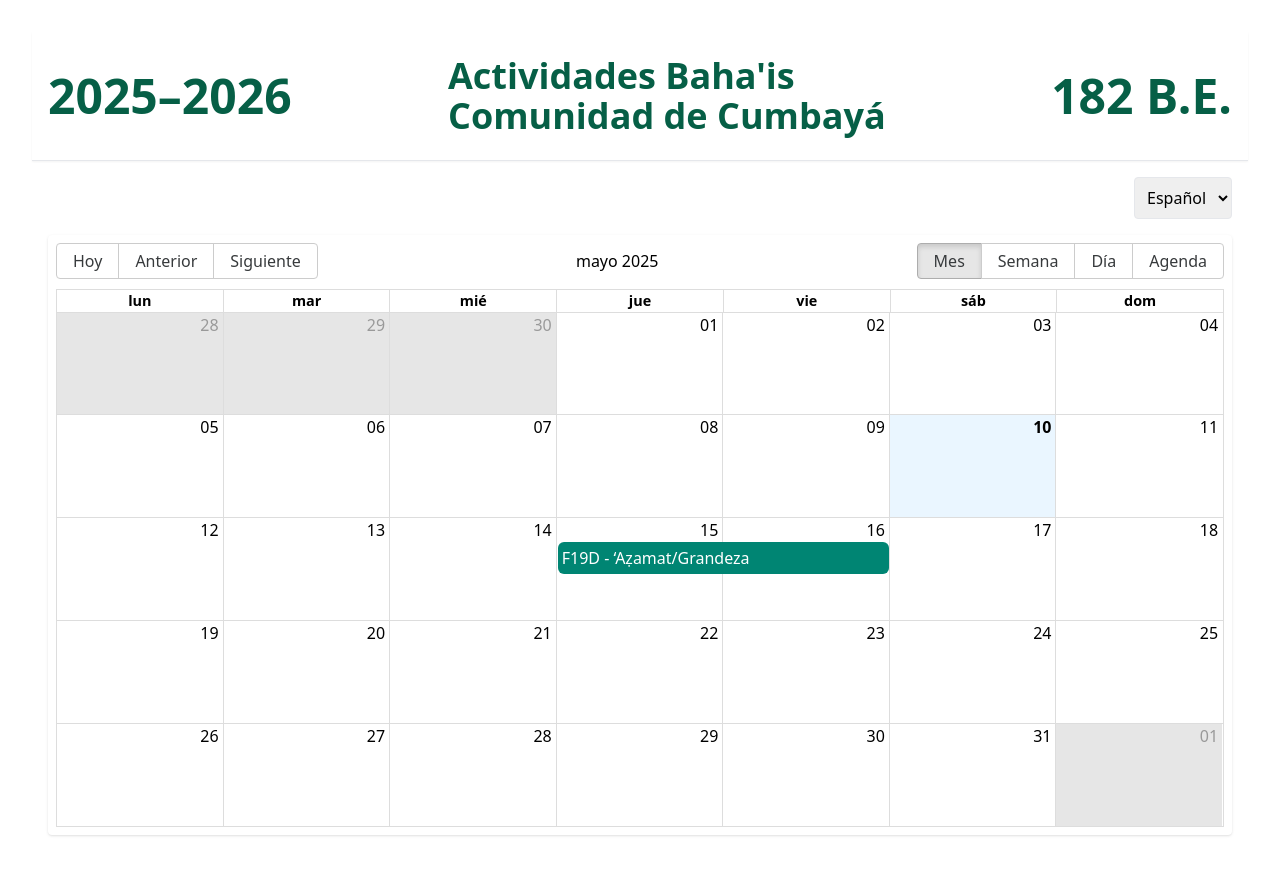
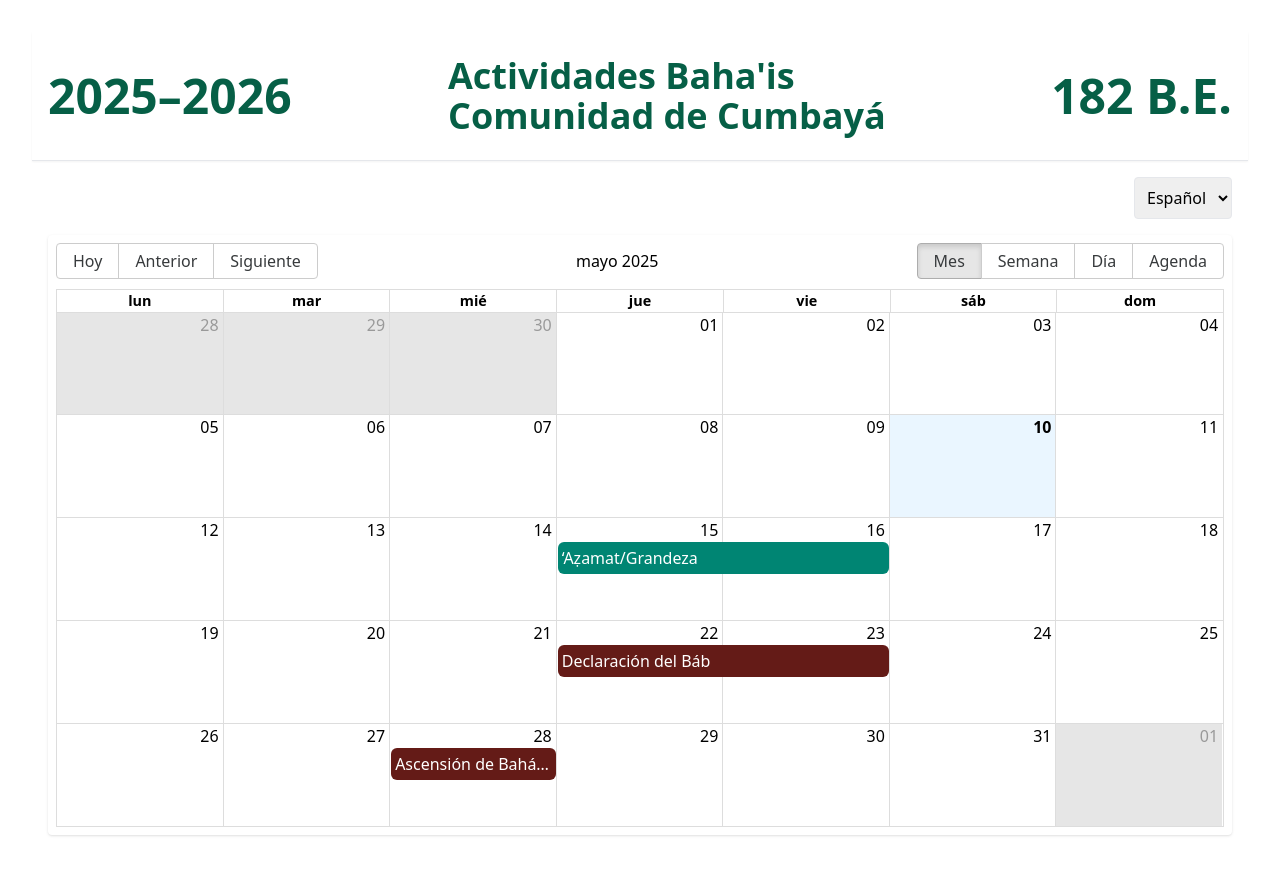
Before and after one commit to darvinnueza/cumbahai, a React (Vite) app in the folder bahai-calendar/: page / in a window 1280 px wide. Shown: the top 874 px of the page. Built offline with nearby package versions, Linux system fonts and the light colour scheme.

Commit message:
commit
commit

```diff
--- a/bahai-calendar/src/components/Calendar.tsx
+++ b/bahai-calendar/src/components/Calendar.tsx
@@ -61,7 +61,7 @@ const CustomCalendar: React.FC = () => {
 
     const events = [
         {
-            title: "F19D - Bahá/Esplendor",
+            title: "Bahá/Esplendor",
             description: "Fiesta de 19 Días - Bahá/Esplendor",
             host: {
                 name: "Ahourayan Roya",
@@ -80,7 +80,7 @@ const CustomCalendar: React.FC = () => {
             type: "F19D"
         },
         {
-            title: "F19D - Jalál/Gloria",
+            title: "Jalál/Gloria",
             description: "Fiesta de 19 Días - Jalál/Gloria",
             host: {
                 name: "Ashrafi Manucher",
@@ -98,7 +98,7 @@ const CustomCalendar: React.FC = () => {
             type: "F19D"
         },
         {
-            title: "F19D - Jamál/Belleza",
+            title: "Jamál/Belleza",
             description: "Fiesta de 19 Días - Jamál/Belleza",
             host: {
                 name: "Ayala Hilda",
@@ -116,7 +116,7 @@ const CustomCalendar: React.FC = () => {
             type: "F19D"
         },
         {
-            title: "F19D - ‘Aẓamat/Grandeza",
+            title: "‘Aẓamat/Grandeza",
             description: "Fiesta de 19 Días - ‘Aẓamat/Grandeza",
             host: {
                 name: "Fam. Baez Lojan",
@@ -138,7 +138,7 @@ const CustomCalendar: React.FC = () => {
             type: "F19D"
         },
         {
-            title: "F19D - Núr/Luz",
+            title: "Núr/Luz",
             description: "Fiesta de 19 Días - Núr/Luz",
             host: {
                 name: "Mansuri Gretchen",
@@ -146,7 +146,7 @@ const CustomCalendar: React.FC = () => {
                     mobile: [
                         {
                             name: "Gretchen Mansuri",
-                            number: "0995370289"
+                            number: "+593 99 537 0289"
                         }
                     ]
                 }
@@ -156,7 +156,7 @@ const CustomCalendar: React.FC = () => {
             type: "F19D"
         },
         {
-            title: "F19D - Raḥmat/Misericordia",
+            title: "Raḥmat/Misericordia",
             description: "Fiesta de 19 Días - Raḥmat/Misericordia",
             host: {
                 name: "Fam. Paredes Mansuri",
@@ -164,11 +164,11 @@ const CustomCalendar: React.FC = () => {
                     mobile: [
                         {
                             name: "Freddy Paredes",
-                            number: "0984505216"
+                            number: "+593 98 450 5216"
                         },
                         {
                             name: "Najin Mansuri",
-                            number: "0995370290"
+                            number: "+593 99 537 0290"
                         }
                     ]
                 }
@@ -178,7 +178,7 @@ const CustomCalendar: React.FC = () => {
             type: "F19D"
         },
         {
-            title: "F19D - Kalimát/Palabras",
+            title: "Kalimát/Palabras",
             description: "Fiesta de 19 Días - Kalimát/Palabras",
             host: {
                 name: "Fam. Vinueza Mier",
@@ -186,7 +186,7 @@ const CustomCalendar: React.FC = () => {
                     mobile: [
                         {
                             name: "Charito Vinueza",
-                            number: "0983499974"
+                            number: "+593 98 349 9974"
                         }
                     ]
                 }
@@ -196,7 +196,7 @@ const CustomCalendar: React.FC = () => {
             type: "F19D"
         },
         {
-            title: "F19D - Kamál/Perfección",
+            title: "Kamál/Perfección",
             description: "Fiesta de 19 Días - Kamál/Perfección",
             host: {
                 name: "Fam. Vinueza Flores",
@@ -204,7 +204,7 @@ const CustomCalendar: React.FC = () => {
                     mobile: [
                         {
                             name: "Dario Vinueza",
-                            number: "0987081772"
+                            number: "+593 98 708 1772"
                         }
                     ]
                 }
@@ -214,7 +214,7 @@ const CustomCalendar: React.FC = () => {
             type: "F19D"
         },
         {
-            title: "F19D - Asmá’/Nombres",
+            title: "Asmá’/Nombres",
             description: "Fiesta de 19 Días - Asmá’/Nombres",
             host: {
                 name: "Vahdat Tarasieh",
@@ -222,7 +222,7 @@ const CustomCalendar: React.FC = () => {
                     mobile: [
                         {
                             name: "Tarasieh Vahdat",
-                            number: "0991898025"
+                            number: "+593 99 189 8025"
                         }
                     ]
                 }
@@ -232,7 +232,7 @@ const CustomCalendar: React.FC = () => {
             type: "F19D"
         },
         {
-            title: "F19D - ‘Izzat/Fuerza",
+            title: "‘Izzat/Fuerza",
             description: "Fiesta de 19 Días - ‘Izzat/Fuerza",
             host: {
                 name: "Ahourayan Roya",
@@ -250,7 +250,7 @@ const CustomCalendar: React.FC = () => {
             type: "F19D"
         },
         {
-            title: "F19D - Mashíyyat/Voluntad",
+            title: "Mashíyyat/Voluntad",
             description: "Fiesta de 19 Días - Mashíyyat/Voluntad",
             host: {
                 name: "Ashrafi Manucher",
@@ -268,7 +268,7 @@ const CustomCalendar: React.FC = () => {
             type: "F19D"
         },
         {
-            title: "F19D - ‘Ilm/Conocimiento",
+            title: "‘Ilm/Conocimiento",
             description: "Fiesta de 19 Días - ‘Ilm/Conocimiento",
             host: {
                 name: "Ayala Hilda",
@@ -286,7 +286,7 @@ const CustomCalendar: React.FC = () => {
             type: "F19D"
         },
         {
-            title: "F19D - Qudrat/Poder",
+            title: "Qudrat/Poder",
             description: "Fiesta de 19 Días - Qudrat/Poder",
             host: {
                 name: "Fam. Baez Lojan",
@@ -308,7 +308,7 @@ const CustomCalendar: React.FC = () => {
             type: "F19D"
         },
         {
-            title: "F19D - Qawl/Expresión",
+            title: "Qawl/Expresión",
             description: "Fiesta de 19 Días - Qawl/Expresión",
             host: {
                 name: "Mansuri Gretchen",
@@ -316,7 +316,7 @@ const CustomCalendar: React.FC = () => {
                     mobile: [
                         {
                             name: "Gretchen Mansuri",
-                            number: "0995370289"
+                            number: "+593 99 537 0289"
                         }
                     ]
                 }
@@ -326,7 +326,7 @@ const CustomCalendar: React.FC = () => {
             type: "F19D"
         },
         {
-            title: "F19D - Masá’il/Preguntas",
+            title: "Masá’il/Preguntas",
             description: "Fiesta de 19 Días - Masá’il/Preguntas",
             host: {
                 name: "Fam. Paredes Mansuri",
@@ -334,11 +334,11 @@ const CustomCalendar: React.FC = () => {
                     mobile: [
                         {
                             name: "Freddy Paredes",
-                            number: "0984505216"
+                            number: "+593 98 450 5216"
                         },
                         {
                             name: "Najin Mansuri",
-                            number: "0995370290"
+                            number: "+593 99 537 0290"
                         }
                     ]
                 }
@@ -348,7 +348,7 @@ const CustomCalendar: React.FC = () => {
             type: "F19D"
         },
         {
-            title: "F19D - Sharaf/Honor",
+            title: "Sharaf/Honor",
             description: "Fiesta de 19 Días - Sharaf/Honor",
             host: {
                 name: "Fam. Vinueza Mier",
@@ -356,7 +356,7 @@ const CustomCalendar: React.FC = () => {
                     mobile: [
                         {
                             name: "Charito Vinueza",
-                            number: "0983499974"
+                            number: "+593 98 349 9974"
                         }
                     ]
                 }
@@ -366,7 +366,7 @@ const CustomCalendar: React.FC = () => {
             type: "F19D"
         },
         {
-            title: "F19D - Sulṭán/Soberanía",
+            title: "Sulṭán/Soberanía",
             description: "Fiesta de 19 Días - Sulṭán/Soberanía",
             host: {
                 name: "Fam. Vinueza Flores",
@@ -374,7 +374,7 @@ const CustomCalendar: React.FC = () => {
                     mobile: [
                         {
                             name: "Dario Vinueza",
-                            number: "0987081772"
+                            number: "+593 98 708 1772"
                         }
                     ]
                 }
@@ -384,7 +384,7 @@ const CustomCalendar: React.FC = () => {
             type: "F19D"
         },
         {
-            title: "F19D - Mulk/Dominio",
+            title: "Mulk/Dominio",
             description: "Fiesta de 19 Días - Mulk/Dominio",
             host: {
                 name: "Vahdat Tarasieh",
@@ -392,7 +392,7 @@ const CustomCalendar: React.FC = () => {
                     mobile: [
                         {
                             name: "Tarasieh Vahdat",
-                            number: "0991898025"
+                            number: "+593 99 189 8025"
                         }
                     ]
                 }
@@ -402,7 +402,7 @@ const CustomCalendar: React.FC = () => {
             type: "F19D"
         },
         {
-            title: "F19D - ‘Alá’/Sublimidad",
+            title: "‘Alá’/Sublimidad",
             description: "Fiesta de 19 Días - ‘Alá’/Sublimidad",
             host: {
                 name: "Ahourayan Roya",
@@ -418,6 +418,171 @@ const CustomCalendar: React.FC = () => {
             start: new Date(2026, 2, 1, 18, 0),
             end: new Date(2026, 2, 2, 18, 0),
             type: "F19D"
+        },
+        {
+            title: "Declaración del Báb",
+            description: "Día Sagrado - Declaración del Báb",
+            host: {
+                name: "Sin Anfitrión",
+                phones: {
+                    mobile: []
+                }
+            },
+            start: new Date(2025, 4, 22, 18, 0),
+            end: new Date(2025, 4, 23, 18, 0),
+            type: "DS"
+        },
+        {
+            title: "Ascensión de Bahá'u'lláh",
+            description: "Día Sagrado - Ascensión de Bahá'u'lláh",
+            host: {
+                name: "Fam. Paredes Mansuri",
+                phones: {
+                    mobile: [
+                        {
+                            name: "Freddy Paredes",
+                            number: "+593 98 450 5216"
+                        },
+                        {
+                            name: "Najin Mansuri",
+                            number: "+593 99 537 0290"
+                        }
+                    ]
+                }
+            },
+            start: new Date(2025, 4, 28, 18, 0),
+            end: new Date(2025, 4, 28, 18, 0),
+            type: "DS"
+        },
+        {
+            title: "Martirio del Báb",
+            description: "Día Sagrado - Martirio del Báb",
+            host: {
+                name: "Sin Anfitrión",
+                phones: {
+                    mobile: []
+                }
+            },
+            start: new Date(2025, 6, 9, 18, 0),
+            end: new Date(2025, 6, 9, 18, 0),
+            type: "DS"
+        },
+        {
+            title: "Nacimiento del Báb",
+            description: "Día Sagrado - Nacimiento del Báb",
+            host: {
+                name: "Sin Anfitrión",
+                phones: {
+                    mobile: []
+                }
+            },
+            start: new Date(2025, 9, 21, 18, 0),
+            end: new Date(2025, 9, 22, 18, 0),
+            type: "DS"
+        },
+        {
+            title: "Nacimiento de Bahá'u'lláh",
+            description: "Día Sagrado - Nacimiento de Bahá'u'lláh",
+            host: {
+                name: "Sin Anfitrión",
+                phones: {
+                    mobile: []
+                }
+            },
+            start: new Date(2025, 9, 22, 18, 0),
+            end: new Date(2025, 9, 23, 18, 0),
+            type: "DS"
+        },
+        {
+            title: "Día de la Alianza",
+            description: "Día Sagrado - Día de la Alianza",
+            host: {
+                name: "Sin Anfitrión",
+                phones: {
+                    mobile: []
+                }
+            },
+            start: new Date(2025, 10, 24, 18, 0),
+            end: new Date(2025, 10, 25, 18, 0),
+            type: "DS"
+        },
+        {
+            title: "Ascensión de 'Abdu'l-Bahá",
+            description: "Día Sagrado - Ascensión de 'Abdu'l-Bahá",
+            host: {
+                name: "Sin Anfitrión",
+                phones: {
+                    mobile: []
+                }
+            },
+            start: new Date(2025, 10, 27, 18, 0),
+            end: new Date(2025, 10, 27, 18, 0),
+            type: "DS"
+        },
+        {
+            title: "Período de Ayuno",
+            description: "Día Sagrado - Período de Ayuno",
+            host: {
+                name: "Sin Anfitrión",
+                phones: {
+                    mobile: []
+                }
+            },
+            start: new Date(2026, 2, 2, 18, 0),
+            end: new Date(2026, 2, 20, 18, 0),
+            type: "DS"
+        },
+        {
+            title: "Naw-Rúz",
+            description: "Día Sagrado - Naw-Rúz",
+            host: {
+                name: "Sin Anfitrión",
+                phones: {
+                    mobile: []
+                }
+            },
+            start: new Date(2026, 2, 20, 18, 0),
+            end: new Date(2026, 2, 21, 18, 0),
+            type: "DS"
+        },
+        {
+            title: "Primer día de Ridván",
+            description: "Día Sagrado - Primer día de Ridván",
+            host: {
+                name: "Sin Anfitrión",
+                phones: {
+                    mobile: []
+                }
+            },
+            start: new Date(2026, 3, 20, 18, 0),
+            end: new Date(2026, 3, 21, 18, 0),
+            type: "DS"
+        },
+        {
+            title: "Noveno día de Ridván",
+            description: "Día Sagrado - Noveno día de Ridván",
+            host: {
+                name: "Sin Anfitrión",
+                phones: {
+                    mobile: []
+                }
+            },
+            start: new Date(2026, 3, 28, 18, 0),
+            end: new Date(2026, 3, 29, 18, 0),
+            type: "DS"
+        },
+        {
+            title: "Duodécimo día de Ridván",
+            description: "Día Sagrado - Duodécimo día de Ridván",
+            host: {
+                name: "Sin Anfitrión",
+                phones: {
+                    mobile: []
+                }
+            },
+            start: new Date(2026, 4, 1, 18, 0),
+            end: new Date(2026, 4, 2, 18, 0),
+            type: "DS"
         }
     ];
 
@@ -456,7 +621,7 @@ const CustomCalendar: React.FC = () => {
                     let backgroundColor = '#3174ad'; // por defecto
 
                     if (event.type === 'F19D') backgroundColor = '#008573'; // verde
-                    if (event.type === 'santa') backgroundColor = '#fbbf24';  // amarillo
+                    if (event.type === 'DS') backgroundColor = '#641B17';  // amarillo
                     if (event.type === 'jeque') backgroundColor = '#f87171';  // rojo
 
                     return {
```
